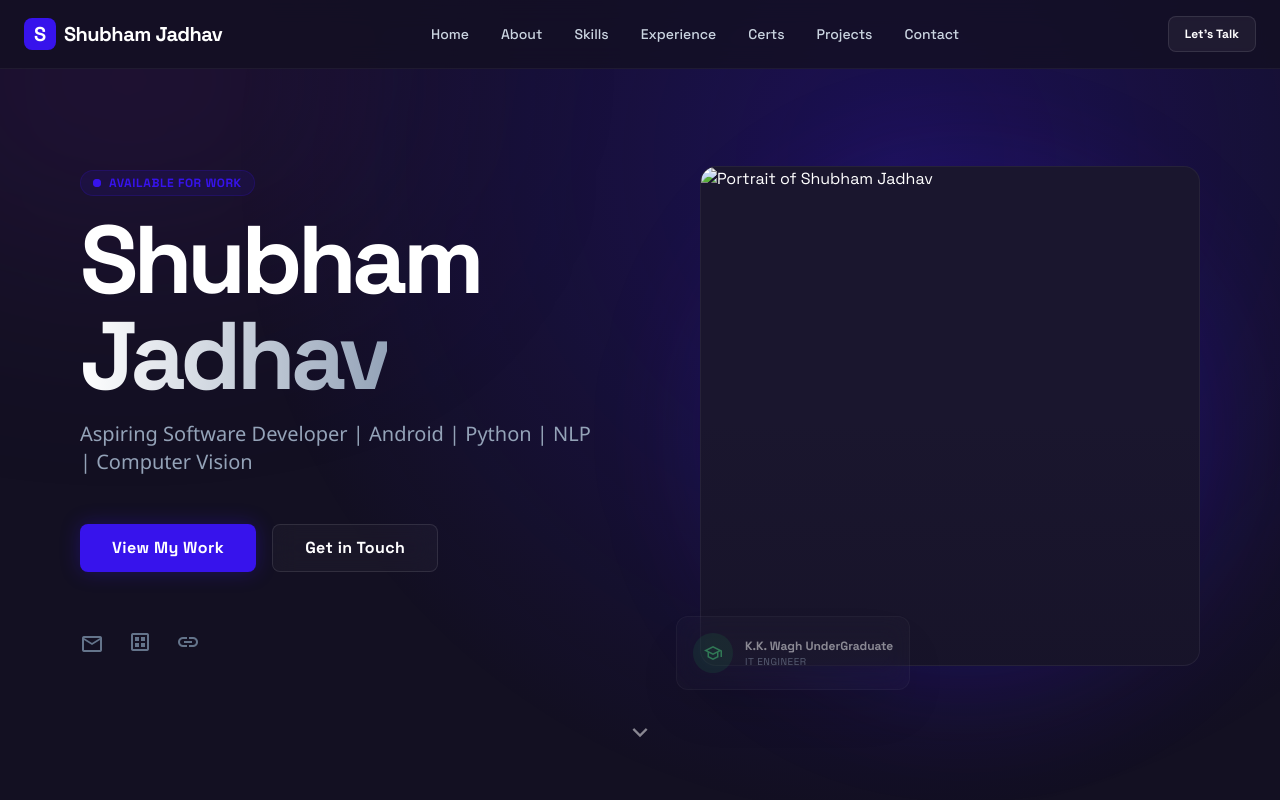
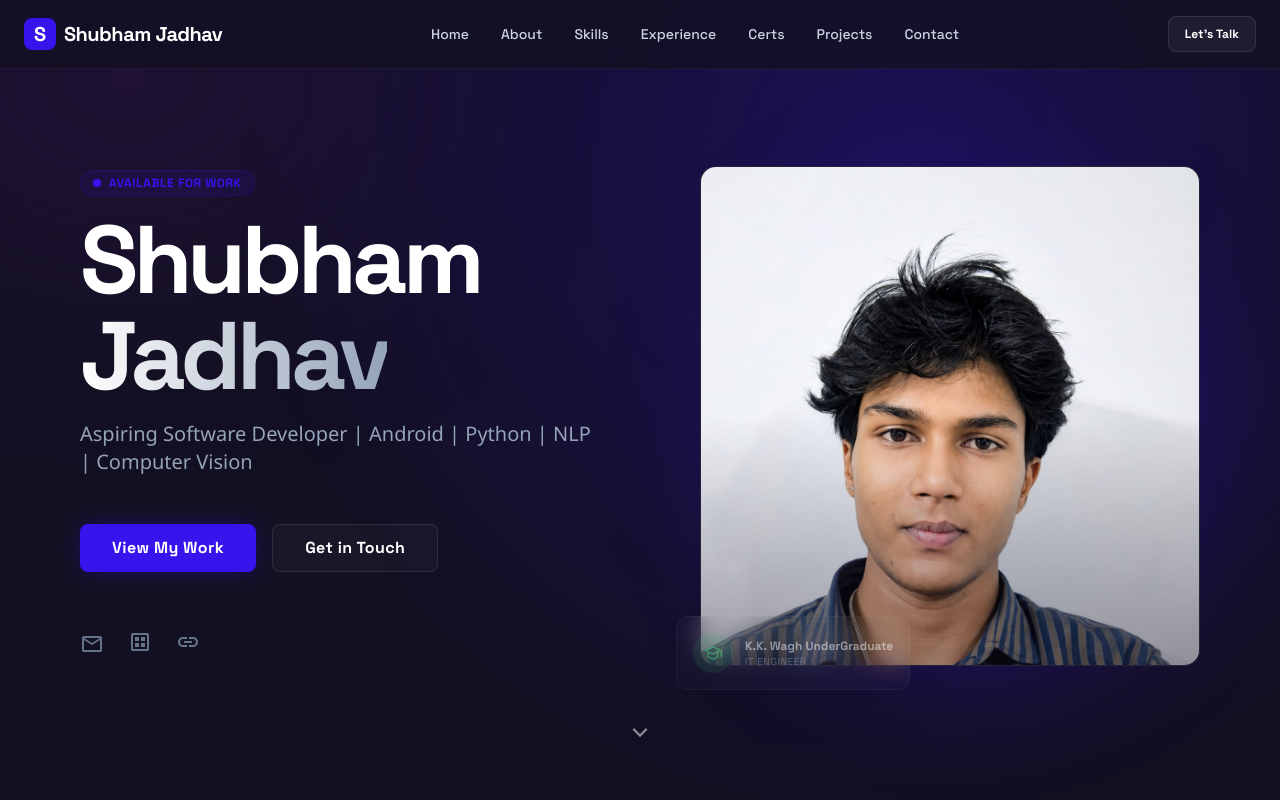
Before and after one commit to shubhamm005/Portfolio, a plain HTML site: page index.html in a window 1280 px wide. Shown: the top 800 px of the page. Drawn offline with nearby package versions, Linux system fonts and the light colour scheme.

Commit message:
Update index.html

```diff
--- a/index.html
+++ b/index.html
@@ -146,7 +146,7 @@
 <!-- TODO: replace profile.png with Shubham's photo -->
 <img alt="Portrait of Shubham Jadhav"
      class="w-full h-full object-cover object-top hover:scale-105 transition-transform duration-700 ease-out"
-     src="./profile.png">
+     src="./profile.jpeg">
 <div class="absolute inset-0 bg-gradient-to-t from-[#131022] via-transparent to-transparent opacity-40"></div>
 </div>
 <div class="absolute -bottom-6 -left-6 glass-panel p-4 rounded-xl flex items-center gap-3 shadow-2xl animate-pulse">
```
